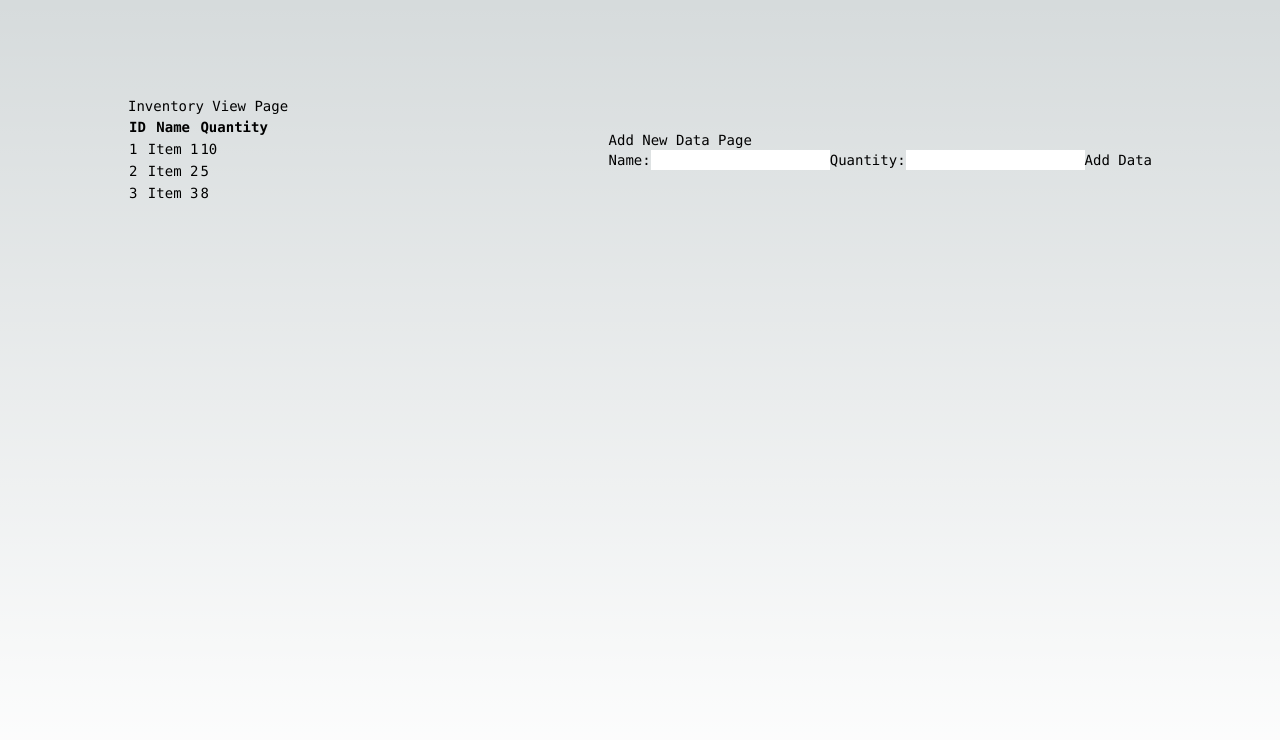
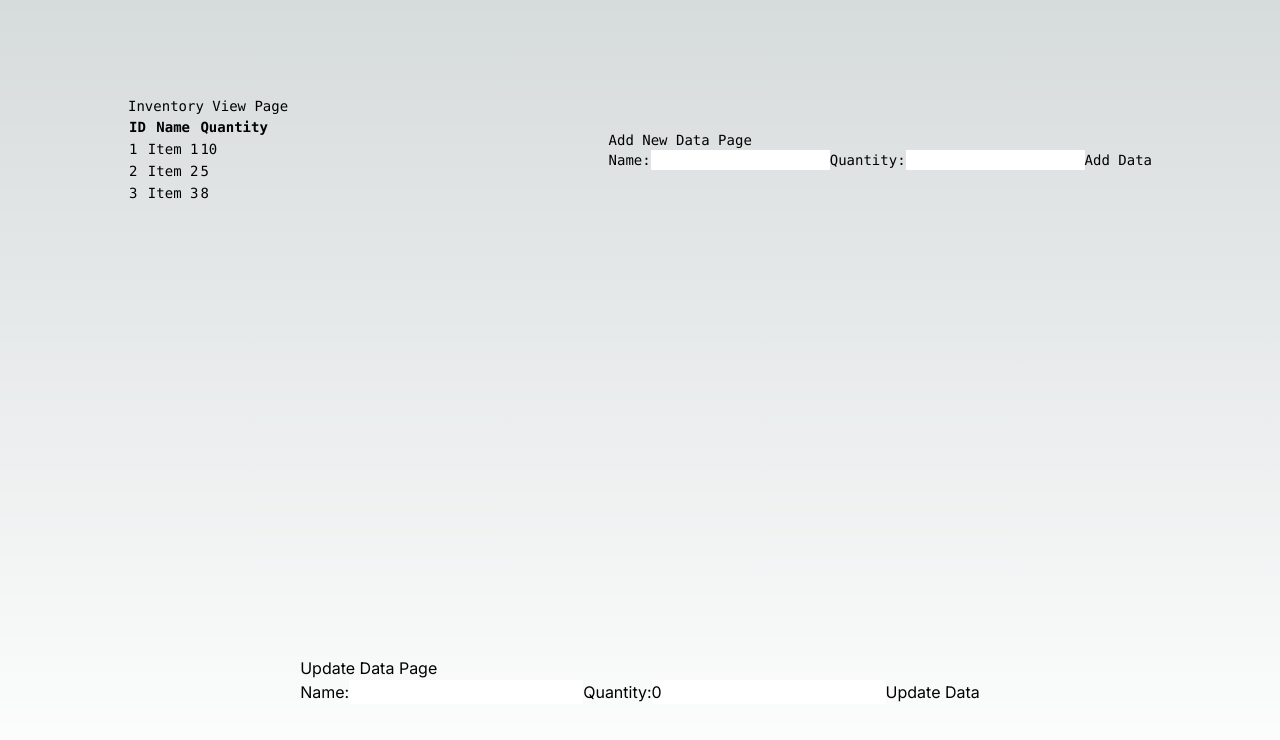
Before and after one commit to TracyRemitar/final-project, a Next.js app: page / in a window 1280 px wide. Shown: the top 740 px of the page. Built offline with nearby package versions, Linux system fonts and the light colour scheme.

Commit message:
Front end update

```diff
--- a/frontend/pages/update/[id].js
+++ b/frontend/pages/update/[id].js
@@ -1,7 +1,7 @@
 'use client';
 import React, { useState } from 'react';
 
-const UpdateDataPage = ({ item }) => {
+const UpdateDataPage = ({ item = { name: '', quantity: 0 } }) => {
     const [name, setName] = useState(item.name);
     const [quantity, setQuantity] = useState(item.quantity);
 
--- a/src/app/page.js
+++ b/src/app/page.js
@@ -9,8 +9,8 @@ export default function Home() {
       <div className="z-10 max-w-5xl w-full items-center justify-between font-mono text-sm lg:flex">
       <ViewPage></ViewPage>
       <AddDataPage></AddDataPage>
-
       </div>
+      <div><UpdateDataPage></UpdateDataPage></div>
     </main>
   )
 }
```
